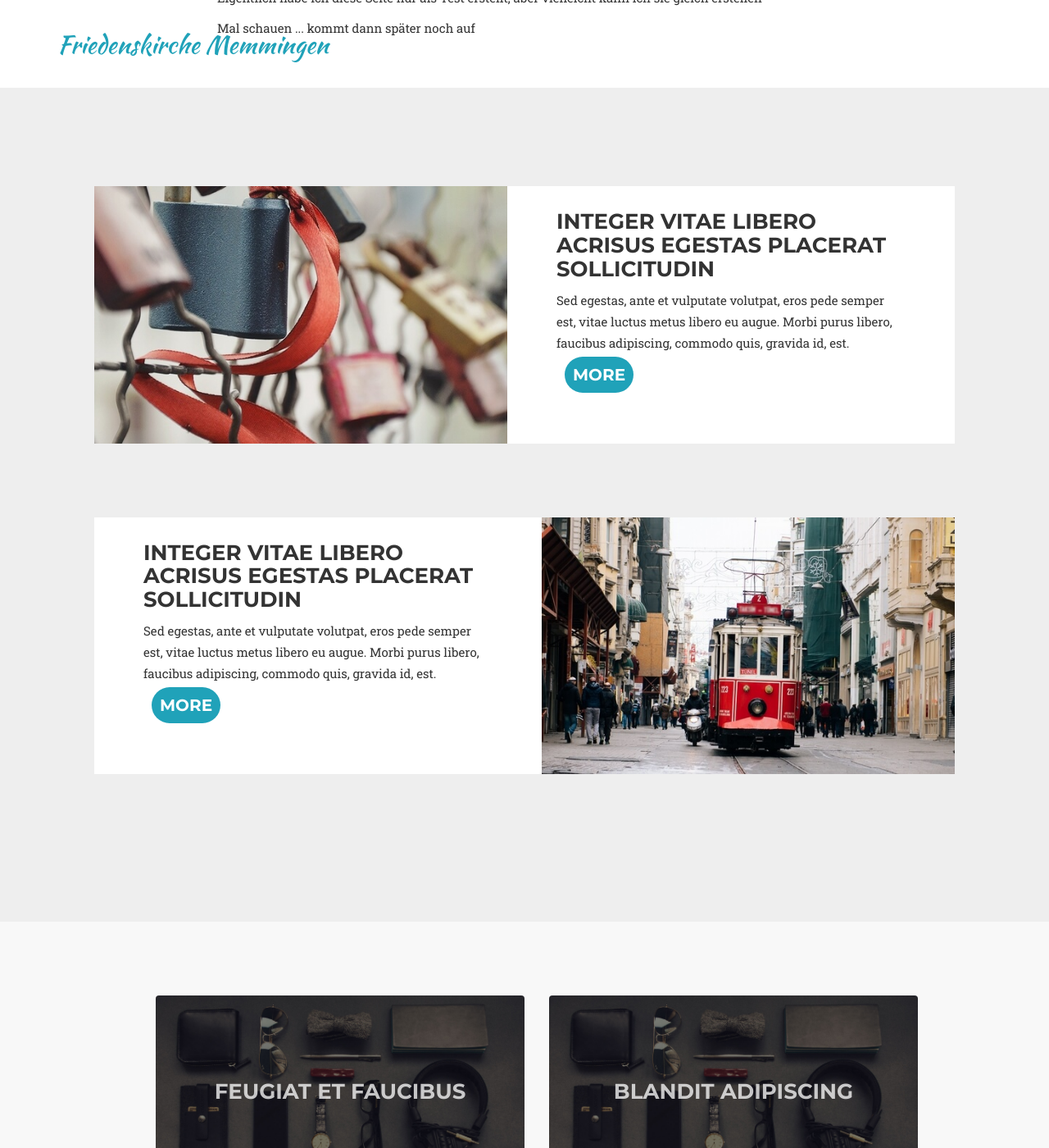
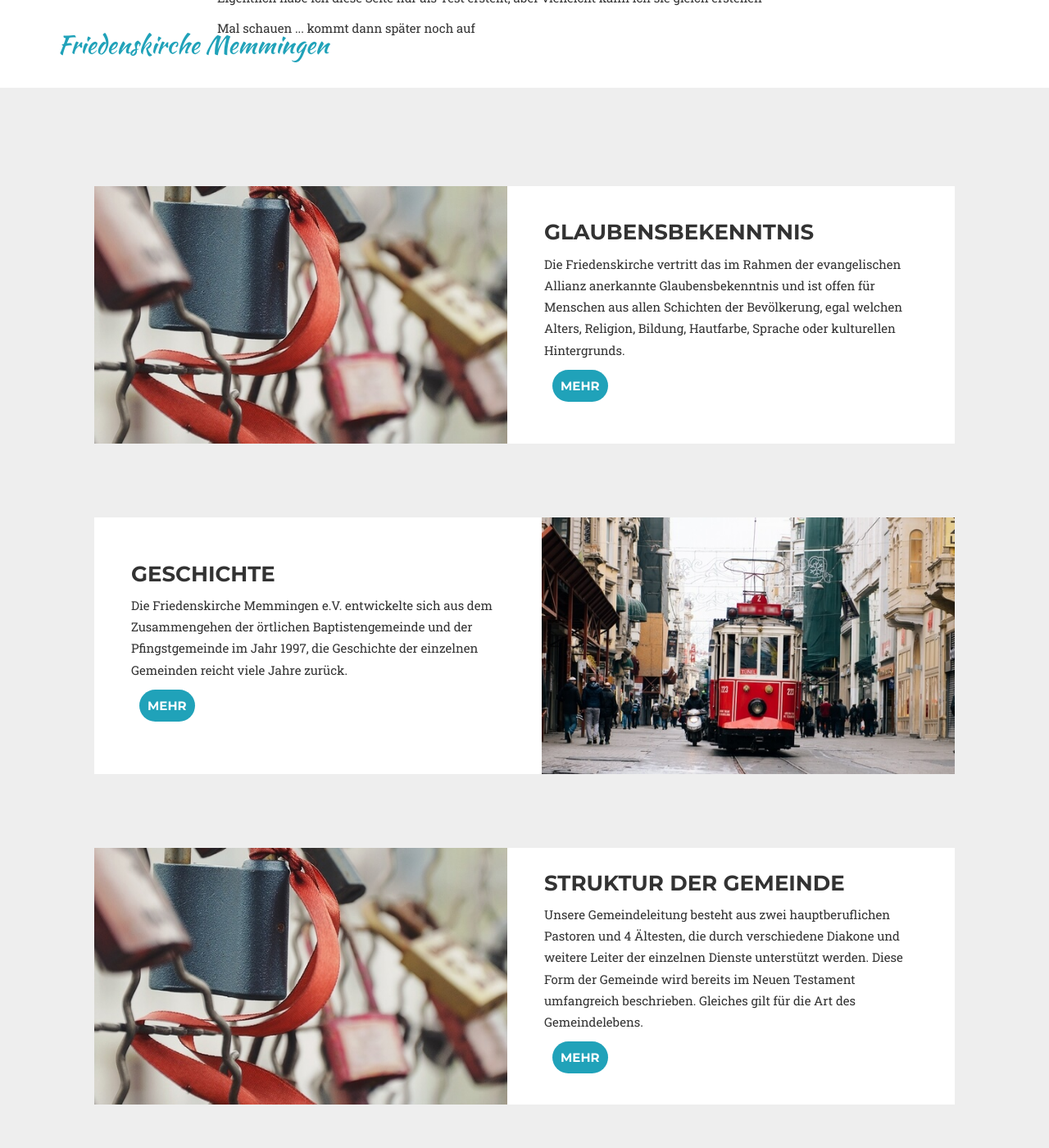
Before and after one commit to CHRINIMUE/FK-Website, a Jekyll site: the page built from impressum.html, in a window 1280 px wide and 1400 px high, scrolled down 716 px. Shown: the whole window at 82% size. Built offline with Jekyll 4.4.1, drawn with Linux system fonts in a browser that asks for light colours; some web fonts are replaced.

Commit message:
Added test text to section boxes + fixed some design problems

```diff
--- a/_includes/about/section_boxes.html
+++ b/_includes/about/section_boxes.html
@@ -2,18 +2,26 @@
 			<div class="inner">
 				<article class="feature left">
 						<span class="image"><img src="/img/pic01.jpg" alt=""></span>
-						<div class="content">
-							<h3>Integer vitae libero acrisus egestas placerat  sollicitudin</h3>
-							<p>Sed egestas, ante et vulputate volutpat, eros pede semper est, vitae luctus metus libero eu augue. Morbi purus libero, faucibus adipiscing, commodo quis, gravida id, est.</p>
-							<a href="#" class="btn-primary">More</a>
+						<div class="box_content">
+							<h3>Glaubensbekenntnis</h3>
+							<p>Die Friedenskirche vertritt das im Rahmen der evangelischen Allianz anerkannte Glaubensbekenntnis und ist offen für Menschen aus allen Schichten der Bevölkerung, egal welchen Alters, Religion, Bildung, Hautfarbe, Sprache oder kulturellen Hintergrunds. </p>
+							<a href="#" class="btn-primary">Mehr</a>
 						</div>
 				</article>
 				<article class="feature right">
 						<span class="image"><img src="/img/pic02.jpg" alt=""></span>
-						<div class="content">
-							<h3>Integer vitae libero acrisus egestas placerat  sollicitudin</h3>
-							<p>Sed egestas, ante et vulputate volutpat, eros pede semper est, vitae luctus metus libero eu augue. Morbi purus libero, faucibus adipiscing, commodo quis, gravida id, est.</p>
-              <a class="btn-primary" href="#">More</a>
+						<div class="box_content">
+							<h3>Geschichte</h3>
+							<p>Die Friedenskirche Memmingen e.V. entwickelte sich aus dem Zusammengehen der örtlichen Baptistengemeinde und der Pfingstgemeinde im Jahr 1997, die Geschichte der einzelnen Gemeinden reicht viele Jahre zurück.</p>
+              <a class="btn-primary" href="#">Mehr</a>
+						</div>
+				</article>
+				<article class="feature left">
+					<span class="image"><img src="/img/pic01.jpg" alt=""></span>
+					<div class="box_content">
+						<h3>Struktur der Gemeinde</h3>
+						<p>Unsere Gemeindeleitung besteht aus zwei hauptberuflichen Pastoren und 4 Ältesten, die durch verschiedene Diakone und weitere Leiter der einzelnen Dienste unterstützt werden. Diese Form der Gemeinde wird bereits im Neuen Testament umfangreich beschrieben. Gleiches gilt für die Art des Gemeindelebens.</p>
+						<a class="btn-primary" href="#">Mehr</a>
 					</div>
 				</article>
 			</div>
```
Also changed, not shown: _includes/css/clean_blog.css (+10 -2 lines). Lines whose indentation alone changed are shown as unchanged.
